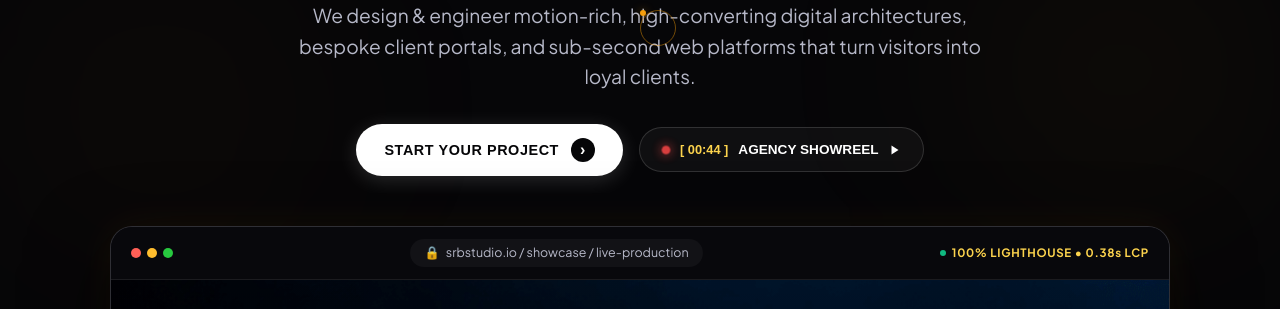
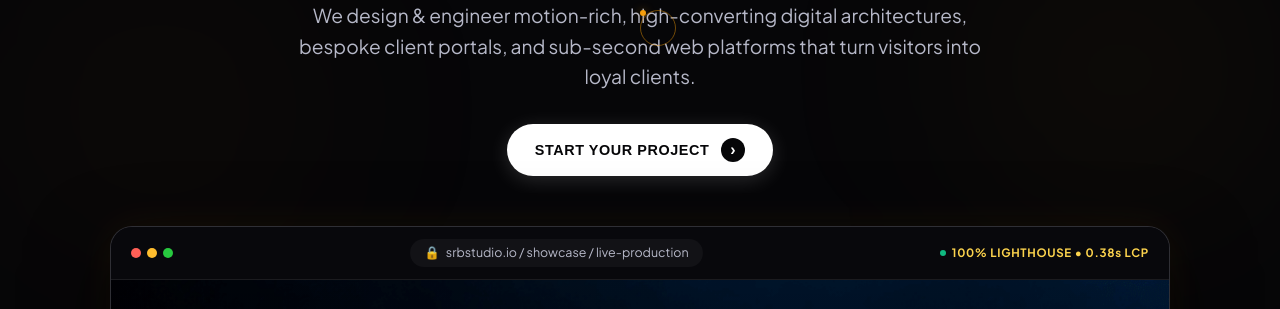
Before and after one commit to sha313786/srb-studios, a website: page index.html in a window 1280 px wide. Shown: the part 390-699 px from the top of the page. Drawn offline with Linux system fonts and the light colour scheme.

Commit message:
Remove agency showreel button and poster modal

```diff
--- a/css/style.css
+++ b/css/style.css
@@ -635,46 +635,6 @@ body.cursor-active .custom-cursor {
   color: var(--gold-300);
 }
 
-.btn-secondary-pill {
-  display: inline-flex;
-  align-items: center;
-  gap: 10px;
-  padding: 14px 22px;
-  border-radius: 9999px;
-  background: rgba(255, 255, 255, 0.04);
-  border: 1px solid var(--border-hairline-light);
-  color: #FFFFFF;
-  font-size: 0.85rem;
-  font-weight: 600;
-  cursor: pointer;
-  transition: all 0.25s var(--ease-out-expo);
-}
-
-.pulse-recording {
-  width: 8px;
-  height: 8px;
-  border-radius: 50%;
-  background: #EF4444;
-  box-shadow: 0 0 10px #EF4444;
-  animation: pulseRed 1.8s infinite ease-in-out;
-}
-
-@keyframes pulseRed {
-  0%, 100% { transform: scale(1); opacity: 1; }
-  50% { transform: scale(1.4); opacity: 0.5; }
-}
-
-.reel-badge {
-  color: var(--gold-300);
-  font-weight: 700;
-  font-size: 0.8rem;
-}
-
-.btn-secondary-pill:hover {
-  background: rgba(255, 255, 255, 0.08);
-  border-color: rgba(245, 158, 11, 0.4);
-  transform: translateY(-2px);
-}
 
 /* Hero Showcase Frame (The Visual Anchor) */
 .hero-showcase-frame {
--- a/index.html
+++ b/index.html
@@ -154,14 +154,6 @@
             <span class="btn-circle-arrow">›</span>
           </button>
 
-          <button type="button" class="btn-secondary-pill magnetic-target" data-open-poster title="View Studio Poster Showcase">
-            <span class="pulse-recording"></span>
-            <span class="reel-badge">[ 00:44 ]</span>
-            <span>AGENCY SHOWREEL</span>
-            <svg width="12" height="12" viewBox="0 0 24 24" fill="currentColor">
-              <polygon points="5 3 19 12 5 21 5 3"/>
-            </svg>
-          </button>
         </div>
 
         <!-- Hero Interactive Showcase Frame (Visual Proof) -->
@@ -1048,24 +1040,6 @@
     </div>
   </dialog>
 
-  <!-- =======================================================================
-       13. ORIGINAL POSTER / SHOWREEL LIGHTBOX
-       ======================================================================= -->
-  <dialog id="posterModal" aria-label="SRB Studio Showreel Poster Art">
-    <div class="modal-box" style="max-width: 680px;">
-      <div class="modal-head">
-        <div>
-          <span class="modal-kicker">ORIGINAL POSTER ART</span>
-          <h3>SRB Studio Showcase</h3>
-        </div>
-        <button type="button" class="btn-close-modal" data-close-modal aria-label="Close modal">&times;</button>
-      </div>
-      <div style="padding: 16px; text-align: center; background: #070709;">
-        <img src="assets/images/srb-studio-poster.jpg" alt="SRB Studio Official Poster" style="max-width: 100%; border-radius: 12px; border: 1px solid rgba(245, 158, 11, 0.2);">
-        <p style="margin-top: 14px; font-size: 0.85rem; color: var(--gold-300); font-weight: 600;">BUILD • INNOVATE • ELEVATE</p>
-      </div>
-    </div>
-  </dialog>
 
   <!-- =======================================================================
        14. LIVE PROJECT PREVIEW DRAWER (Interactive In-Page Framer Preview)
--- a/js/main.js
+++ b/js/main.js
@@ -388,9 +388,7 @@ function initStudioClock() {
    ========================================================================== */
 function initModals() {
   const consultationModal = document.getElementById('consultationModal');
-  const posterModal = document.getElementById('posterModal');
   const openConsultationBtns = document.querySelectorAll('[data-open-consultation]');
-  const openPosterBtns = document.querySelectorAll('[data-open-poster]');
   const closeBtns = document.querySelectorAll('[data-close-modal], .modal-close-btn');
 
   openConsultationBtns.forEach(btn => {
@@ -404,12 +402,6 @@ function initModals() {
     });
   });
 
-  openPosterBtns.forEach(btn => {
-    btn.addEventListener('click', () => {
-      posterModal?.showModal();
-    });
-  });
-
   closeBtns.forEach(btn => {
     btn.addEventListener('click', () => {
       const dialog = btn.closest('dialog');
@@ -419,7 +411,7 @@ function initModals() {
 
   // Close when clicking on backdrop
   const projectPreviewModal = document.getElementById('projectPreviewModal');
-  [consultationModal, posterModal, projectPreviewModal].forEach(dialog => {
+  [consultationModal, projectPreviewModal].forEach(dialog => {
     dialog?.addEventListener('click', (e) => {
       if (e.target === dialog) {
         dialog.close();
```
Also changed, not shown: README.md.
